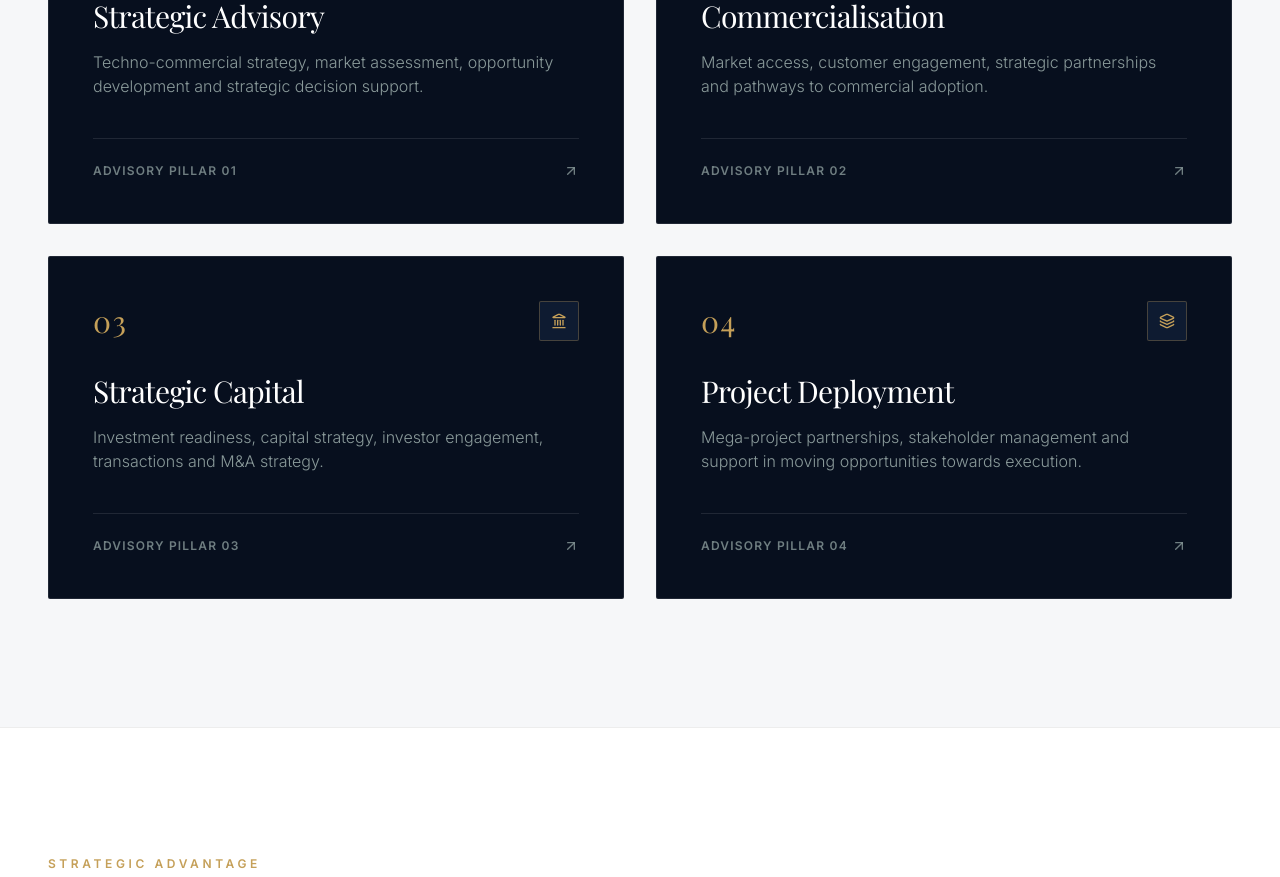
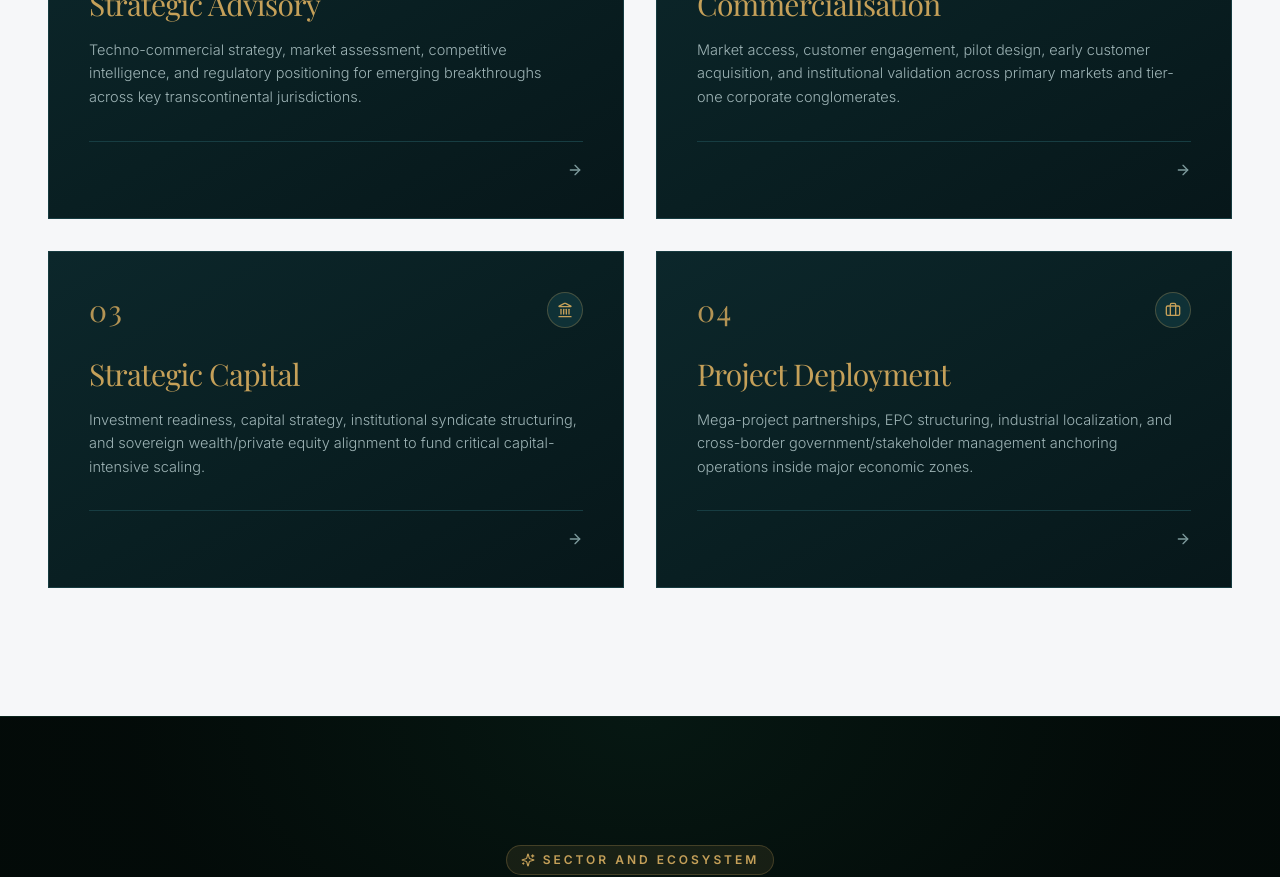
Before and after one commit to leamify/Manara-Nexus, a Next.js app: page / in a window 1280 px wide. Shown: the part 1920-2797 px from the top of the page. Built offline with nearby package versions, Linux system fonts and the light colour scheme; a web font is replaced by a local one.

Commit message:
Update layout, styling and copy across Hero, What We Do, Sectors, and Strategic Advantage

```diff
--- a/src/app/page.tsx
+++ b/src/app/page.tsx
@@ -24,11 +24,11 @@ export default function Home() {
       {/* 3. Capabilities: From opportunity to deployment (2x2 Dark Cards) */}
       <WhatWeDo />
 
-      {/* 4. Architected for Cross-Border Precision & Sovereign Scale (3 White Cards) */}
+      {/* 4. Sector and Ecosystem: Sectors (6 Dark Green Domain Cards & US <> GCC Corridor) */}
+      <Sectors />
+
+      {/* 5. Architected for Cross-Border Precision & Sovereign Scale (3 White Cards) */}
       <StrategicAdvantage />
-
-      {/* 5. Target Domains: Sectors (6 Dark Domain Cards & US <> GCC Corridor) */}
-      <Sectors />
 
       {/* 6. Sovereign & Industrial Mandate Matrix (Tabbed 3-Track Grid) */}
       <Mandates />
--- a/src/components/HeroSection.tsx
+++ b/src/components/HeroSection.tsx
@@ -116,6 +116,15 @@ export const HeroSection: React.FC = () => {
           }}
         />
 
+        {/* Subtle Atmospheric Top Green Glow - Only Visible on Hero Section */}
+        <div
+          className="absolute top-0 left-0 right-0 h-36 sm:h-44 pointer-events-none z-[2]"
+          style={{
+            background:
+              "radial-gradient(ellipse 75% 100% at 50% 0%, rgba(24, 120, 92, 0.15) 0%, rgba(15, 75, 58, 0.05) 50%, transparent 80%)",
+          }}
+        />
+        <div className="absolute top-0 left-0 right-0 h-16 bg-gradient-to-b from-[#18755A]/12 via-[#0F4E3C]/03 to-transparent pointer-events-none z-[2]" />
       </div>
 
       {/* 2. Main Hero Content with Generous Editorial Spacing */}
--- a/src/components/Sectors.tsx
+++ b/src/components/Sectors.tsx
@@ -24,37 +24,37 @@ const sectorsList: SectorItem[] = [
     id: "01",
     name: "Advanced Materials & Carbon Composites",
     icon: Atom,
-    focus: "Next-generation structural materials, polymer technologies, and advanced industrial fibers.",
+    focus: "Advanced materials, carbon composites, industrial applications and next-generation material systems.",
   },
   {
     id: "02",
     name: "Industrial Decarbonisation",
     icon: Flame,
-    focus: "Heavy industry abatement, carbon capture, utilization & storage, and green hydrogen integration.",
+    focus: "Technologies enabling emissions reduction, resource efficiency and industrial transformation.",
   },
   {
     id: "03",
     name: "New Energy & Resource Efficiency",
     icon: Zap,
-    focus: "Renewable power systems, long-duration energy storage, and industrial water & resource closed loops.",
+    focus: "Energy transition, energy efficiency, new-generation fuels, resource optimisation and enabling technologies.",
   },
   {
     id: "04",
     name: "Deep Tech & Climate Technology",
     icon: Cpu,
-    focus: "Breakthrough physics, applied AI in industrial operations, synthetic biology, and climate sensing.",
+    focus: "Technology-led solutions addressing industrial, environmental and infrastructure challenges.",
   },
   {
     id: "05",
     name: "Sustainable Built Environment",
     icon: Building,
-    focus: "Low-carbon concrete, intelligent building enclosures, modular architecture, and urban resilience.",
+    focus: "Materials, technologies and systems supporting more efficient and resilient built environments.",
   },
   {
     id: "06",
     name: "Mega Projects & Infrastructure",
     icon: Globe2,
-    focus: "Giga-project delivery frameworks, sovereign logistics corridors, and smart utility grids.",
+    focus: "Technology, capital and partnership opportunities embedded within large-scale infrastructure and industrial projects.",
   },
 ];
 
@@ -82,18 +82,27 @@ export const Sectors: React.FC = () => {
   };
 
   return (
-    <section id="sectors" className="bg-brand-navy text-white py-24 md:py-32 px-6 md:px-12 relative overflow-hidden">
-      {/* Background Subtle Gradient & Grid */}
-      <div className="absolute inset-0 bg-radial-gradient pointer-events-none opacity-40" />
+    <section
+      id="sectors"
+      className="bg-[#030A08] text-white py-24 md:py-32 px-6 md:px-12 relative overflow-hidden border-t border-[#12362C]/60"
+    >
+      {/* Background Subtle Green Radial Glow & Grid */}
+      <div
+        className="absolute inset-0 pointer-events-none"
+        style={{
+          background:
+            "radial-gradient(ellipse 80% 50% at 50% 0%, rgba(18, 72, 56, 0.22) 0%, rgba(5, 23, 18, 0.08) 50%, transparent 75%)",
+        }}
+      />
       <div className="absolute inset-0 bg-grid-pattern opacity-10 pointer-events-none" />
 
       <div className="max-w-7xl mx-auto relative z-10">
         {/* Header */}
         <div className="max-w-4xl mx-auto text-center mb-16 md:mb-20">
-          <div className="inline-flex items-center gap-2 px-3 py-1 rounded-full bg-brand-gold/10 border border-brand-gold/20 mb-6">
+          <div className="inline-flex items-center gap-2 px-3.5 py-1.5 rounded-full bg-brand-gold/10 border border-brand-gold/25 mb-6">
             <Sparkles className="w-3.5 h-3.5 text-brand-gold" />
             <span className="text-xs uppercase tracking-[0.25em] font-semibold text-brand-gold">
-              Target Domains
+              Sector and Ecosystem
             </span>
           </div>
 
@@ -103,7 +112,7 @@ export const Sectors: React.FC = () => {
           </h2>
         </div>
 
-        {/* 3 Columns Desktop Grid */}
+        {/* 3 Columns Desktop Grid with Rich Dark Green Cards */}
         <motion.div
           variants={containerVariants}
           initial="hidden"
@@ -117,14 +126,17 @@ export const Sectors: React.FC = () => {
               <motion.div
                 key={sector.id}
                 variants={itemVariants}
-                className="group relative p-8 rounded-sm bg-[#0E182D]/70 border border-white/10 hover:border-brand-gold/60 transition-all duration-300 hover:bg-[#12203C]/90 hover:shadow-2xl hover:shadow-black/40 flex flex-col justify-between"
+                className="group relative p-8 rounded-none bg-[#061814]/90 bg-gradient-to-br from-[#09241E] via-[#061A15] to-[#04120E] border border-[#143B30] hover:border-brand-gold/60 transition-all duration-300 hover:shadow-2xl hover:shadow-[#020A07]/60 flex flex-col justify-between"
               >
+                {/* Subtle top indicator bar */}
+                <div className="absolute top-0 left-0 w-0 h-[2px] bg-brand-gold rounded-none transition-all duration-500 ease-out group-hover:w-full" />
+
                 <div>
                   <div className="flex items-center justify-between mb-6">
                     <span className="text-xs font-mono tracking-widest text-brand-gold/80">
                       {sector.id}
                     </span>
-                    <div className="w-9 h-9 rounded-sm border border-brand-gold/20 flex items-center justify-center text-brand-gold group-hover:bg-brand-gold group-hover:text-brand-navy transition-all duration-300">
+                    <div className="w-9 h-9 rounded-full border border-brand-gold/25 bg-[#09241D] flex items-center justify-center text-brand-gold group-hover:bg-brand-gold group-hover:text-[#04120E] group-hover:border-brand-gold transition-all duration-300">
                       <Icon className="w-4 h-4" />
                     </div>
                   </div>
@@ -133,14 +145,9 @@ export const Sectors: React.FC = () => {
                     {sector.name}
                   </h3>
 
-                  <p className="text-brand-gray-muted text-xs md:text-sm leading-relaxed">
+                  <p className="text-[#96ACA8] text-xs md:text-sm leading-relaxed font-light">
                     {sector.focus}
                   </p>
-                </div>
-
-                <div className="mt-6 pt-4 border-t border-white/5 flex items-center justify-between text-[11px] uppercase tracking-wider text-white/40 group-hover:text-brand-gold/80 transition-colors">
-                  <span>Sector Focus</span>
-                  <span className="w-1.5 h-1.5 rounded-full bg-brand-gold/40 group-hover:bg-brand-gold transition-colors" />
                 </div>
               </motion.div>
             );
@@ -155,20 +162,20 @@ export const Sectors: React.FC = () => {
           transition={{ duration: 0.8, delay: 0.3 }}
           className="mt-16 md:mt-20 max-w-3xl mx-auto"
         >
-          <div className="border border-brand-gold/50 bg-gradient-to-r from-[#0C1527] via-[#14233F] to-[#0C1527] p-6 md:p-8 rounded-sm text-center relative shadow-xl shadow-brand-gold/5">
+          <div className="border border-brand-gold/40 bg-gradient-to-r from-[#051713] via-[#092820] to-[#051713] p-6 md:p-8 rounded-lg text-center relative shadow-xl shadow-black/40">
             {/* Corner geometric accents */}
             <div className="absolute top-0 left-0 w-2 h-2 border-t-2 border-l-2 border-brand-gold" />
             <div className="absolute top-0 right-0 w-2 h-2 border-t-2 border-r-2 border-brand-gold" />
             <div className="absolute bottom-0 left-0 w-2 h-2 border-b-2 border-l-2 border-brand-gold" />
             <div className="absolute bottom-0 right-0 w-2 h-2 border-b-2 border-r-2 border-brand-gold" />
 
-            <div className="text-xs uppercase tracking-[0.3em] text-brand-gray-muted mb-2 font-medium">
+            <div className="text-xs uppercase tracking-[0.3em] text-[#86A39E] mb-2 font-medium">
               Cross-Border Specialization
             </div>
             <p className="font-serif text-xl sm:text-2xl md:text-3xl text-brand-gold font-normal tracking-wide">
               Geography expertise: US &lt;&gt; GCC corridor
             </p>
-            <p className="text-xs md:text-sm text-brand-gray-muted mt-3 max-w-xl mx-auto">
+            <p className="text-xs md:text-sm text-[#96ACA8] mt-3 max-w-xl mx-auto leading-relaxed">
               Facilitating bilateral capital formation, proprietary technology licensing, sovereign co-investment, and Middle East industrialization mandates.
             </p>
           </div>
--- a/src/components/StrategicAdvantage.tsx
+++ b/src/components/StrategicAdvantage.tsx
@@ -2,49 +2,53 @@
 
 import React from "react";
 import { motion } from "framer-motion";
-import { Globe2, ShieldCheck, Scale, ArrowUpRight } from "lucide-react";
+import { Compass, Gem, BadgeCheck } from "lucide-react";
 
 interface AdvantageCard {
+  principle: string;
   title: string;
   description: string;
   icon: React.ElementType;
-  tag: string;
 }
 
 const advantageCards: AdvantageCard[] = [
   {
-    tag: "01 / ARCHITECTURE",
-    title: "Dual-Valued Corridor Framework",
+    principle: "PRINCIPLE 01",
+    title: "Our Value Creation Framework",
     description:
-      "Institutional alignment bridging United States breakthrough technologies with GCC sovereign deployment capacity, patient capital, and anchor industrialization mandates.",
-    icon: Globe2,
+      "Proprietary techno-commercial architecture bridging advanced innovation and sovereign capital deployment with measurable milestone engineering.",
+    icon: Compass,
   },
   {
-    tag: "02 / RIGOR",
-    title: "Techno-Commercial De-risking",
+    principle: "PRINCIPLE 02",
+    title: "Long-Term Relationship & Deep Involvement",
     description:
-      "Rigorous evaluation harmonizing Technical Readiness Levels (TRL) with commercial adoption pathways, bankability benchmarks, and binding offtake agreements.",
-    icon: ShieldCheck,
+      "Beyond isolated assignments, broker introductions, and episodic transactions—we serve as enduring co-architects invested in multi-year ecosystem success.",
+    icon: Gem,
   },
   {
-    tag: "03 / EXECUTION",
-    title: "Institutional Execution Excellence",
+    principle: "PRINCIPLE 03",
+    title: "Successfully Executed Deals Across Ecosystems",
     description:
-      "Direct senior partner immersion navigating regulatory clearances, sovereign co-investment syndicates, and complex cross-border joint venture transactions.",
-    icon: Scale,
+      "A proven track record of closed bilateral cross-border mandates and high-stakes deployments steered directly by Joel Coville & Madhurima Roy across US and GCC ecosystems.",
+    icon: BadgeCheck,
   },
 ];
 
 export const StrategicAdvantage: React.FC = () => {
   return (
-    <section className="bg-white py-24 md:py-32 px-6 md:px-12 relative border-t border-neutral-200/70">
+    <section
+      id="strategic-advantage"
+      className="bg-[#F7F9F8] py-24 md:py-32 px-6 md:px-12 relative border-t border-neutral-200/70"
+    >
       <div className="max-w-7xl mx-auto">
         {/* Section Header */}
         <div className="max-w-3xl mb-16 md:mb-20">
-          <div className="text-xs uppercase tracking-[0.3em] font-semibold text-brand-gold mb-3">
-            STRATEGIC ADVANTAGE
+          <div className="inline-flex items-center gap-2 text-xs uppercase tracking-[0.3em] font-semibold text-[#9E7B38] mb-4">
+            <span className="w-1.5 h-1.5 rounded-full bg-[#9E7B38]" />
+            <span>WHY MANARA</span>
           </div>
-          <h2 className="font-serif text-3xl sm:text-4xl md:text-5xl text-brand-navy tracking-tight font-normal leading-[1.2]">
+          <h2 className="font-serif text-3xl sm:text-4xl md:text-5xl text-[#0A1612] tracking-tight font-normal leading-[1.2]">
             Architected for Cross-Border Precision &amp; Sovereign Scale.
           </h2>
         </div>
@@ -55,35 +59,30 @@ export const StrategicAdvantage: React.FC = () => {
             const Icon = card.icon;
             return (
               <motion.div
-                key={card.title}
+                key={card.principle}
                 initial={{ opacity: 0, y: 24 }}
                 whileInView={{ opacity: 1, y: 0 }}
                 viewport={{ once: true }}
                 transition={{ duration: 0.6, delay: idx * 0.12 }}
-                className="bg-[#FAFAFB] p-8 md:p-10 rounded-sm border border-neutral-200/90 hover:border-brand-gold/60 transition-all duration-300 hover:shadow-xl hover:shadow-neutral-200/60 flex flex-col justify-between group"
+                className="bg-white p-8 md:p-10 rounded-xl border border-neutral-200/80 shadow-md shadow-neutral-200/40 hover:shadow-xl hover:border-brand-gold/60 transition-all duration-300 flex flex-col justify-between group"
               >
                 <div>
                   <div className="flex items-center justify-between mb-8">
-                    <span className="text-[11px] font-mono uppercase tracking-widest text-neutral-400 group-hover:text-brand-gold transition-colors">
-                      {card.tag}
+                    <span className="text-[11px] font-sans font-medium uppercase tracking-[0.25em] text-neutral-400 group-hover:text-brand-gold transition-colors">
+                      {card.principle}
                     </span>
-                    <div className="w-10 h-10 rounded-sm bg-white border border-neutral-200 flex items-center justify-center text-brand-navy group-hover:border-brand-gold group-hover:text-brand-gold transition-all duration-300 shadow-sm">
+                    <div className="w-9 h-9 rounded-full bg-[#F7F9F8] border border-neutral-200/80 flex items-center justify-center text-[#9E7B38] group-hover:border-brand-gold group-hover:bg-brand-gold group-hover:text-white transition-all duration-300">
                       <Icon className="w-4 h-4" />
                     </div>
                   </div>
 
-                  <h3 className="font-serif text-2xl text-brand-navy font-normal mb-4 tracking-tight group-hover:text-brand-gold transition-colors duration-200 leading-snug">
+                  <h3 className="font-serif text-2xl md:text-[25px] text-[#0A1612] font-normal mb-4 tracking-tight leading-[1.3] group-hover:text-[#9E7B38] transition-colors duration-200">
                     {card.title}
                   </h3>
 
-                  <p className="text-neutral-600 text-sm md:text-base leading-relaxed font-sans font-light">
+                  <p className="text-neutral-500 text-xs sm:text-[13.5px] leading-relaxed font-sans font-light">
                     {card.description}
                   </p>
-                </div>
-
-                <div className="mt-8 pt-6 border-t border-neutral-200/60 flex items-center justify-between text-xs tracking-wider uppercase font-semibold text-neutral-400 group-hover:text-brand-gold transition-colors">
-                  <span>Corridor Standard</span>
-                  <ArrowUpRight className="w-4 h-4 transition-transform group-hover:translate-x-0.5 group-hover:-translate-y-0.5" />
                 </div>
               </motion.div>
             );
--- a/src/components/WhatWeDo.tsx
+++ b/src/components/WhatWeDo.tsx
@@ -2,7 +2,7 @@
 
 import React from "react";
 import { motion } from "framer-motion";
-import { Briefcase, TrendingUp, Landmark, Layers, ArrowUpRight } from "lucide-react";
+import { Compass, TrendingUp, Landmark, Briefcase, ArrowRight } from "lucide-react";
 
 interface ServiceItem {
   id: string;
@@ -16,29 +16,29 @@ const services: ServiceItem[] = [
     id: "01",
     title: "Strategic Advisory",
     description:
-      "Techno-commercial strategy, market assessment, opportunity development and strategic decision support.",
-    icon: Briefcase,
+      "Techno-commercial strategy, market assessment, competitive intelligence, and regulatory positioning for emerging breakthroughs across key transcontinental jurisdictions.",
+    icon: Compass,
   },
   {
     id: "02",
     title: "Commercialisation",
     description:
-      "Market access, customer engagement, strategic partnerships and pathways to commercial adoption.",
+      "Market access, customer engagement, pilot design, early customer acquisition, and institutional validation across primary markets and tier-one corporate conglomerates.",
     icon: TrendingUp,
   },
   {
     id: "03",
     title: "Strategic Capital",
     description:
-      "Investment readiness, capital strategy, investor engagement, transactions and M&A strategy.",
+      "Investment readiness, capital strategy, institutional syndicate structuring, and sovereign wealth/private equity alignment to fund critical capital-intensive scaling.",
     icon: Landmark,
   },
   {
     id: "04",
     title: "Project Deployment",
     description:
-      "Mega-project partnerships, stakeholder management and support in moving opportunities towards execution.",
-    icon: Layers,
+      "Mega-project partnerships, EPC structuring, industrial localization, and cross-border government/stakeholder management anchoring operations inside major economic zones.",
+    icon: Briefcase,
   },
 ];
 
@@ -71,14 +71,14 @@ export const WhatWeDo: React.FC = () => {
         {/* Section Header */}
         <div className="mb-14 md:mb-16">
           <div className="text-xs uppercase tracking-[0.3em] font-semibold text-brand-gold mb-3">
-            CAPABILITIES & DEPLOYMENT
+            WHAT WE DO
           </div>
           <h2 className="font-serif text-3xl sm:text-4xl md:text-5xl text-brand-navy tracking-tight font-normal">
             From opportunity to deployment.
           </h2>
         </div>
 
-        {/* 2x2 Grid Layout with Dark Luxury Cards */}
+        {/* 2x2 Grid Layout with Dark Green-Blue Luxury Cards */}
         <motion.div
           variants={containerVariants}
           initial="hidden"
@@ -92,33 +92,34 @@ export const WhatWeDo: React.FC = () => {
               <motion.div
                 key={service.id}
                 variants={cardVariants}
-                className="group relative bg-[#070F1E] p-8 md:p-11 rounded-sm border border-white/10 hover:border-brand-gold/70 transition-all duration-300 hover:shadow-2xl hover:shadow-black/30 flex flex-col justify-between"
+                className="group relative bg-[#091F22] bg-gradient-to-br from-[#0C272B] via-[#091F22] to-[#07171A] p-8 md:p-10 rounded-none border border-[#163B40] hover:border-brand-gold/60 transition-all duration-300 hover:shadow-2xl hover:shadow-[#06181B]/40 flex flex-col justify-between"
               >
                 {/* Subtle top indicator bar */}
-                <div className="absolute top-0 left-0 w-0 h-[2px] bg-brand-gold transition-all duration-500 ease-out group-hover:w-full" />
+                <div className="absolute top-0 left-0 w-0 h-[2px] bg-brand-gold rounded-none transition-all duration-500 ease-out group-hover:w-full" />
 
                 <div>
-                  <div className="flex items-center justify-between mb-8">
-                    <span className="font-serif text-3xl font-normal text-brand-gold tracking-wider">
+                  <div className="flex items-center justify-between mb-7">
+                    <span className="font-serif text-3xl font-normal text-brand-gold/90 tracking-wider">
                       {service.id}
                     </span>
-                    <div className="w-10 h-10 rounded-sm border border-brand-gold/30 bg-[#0E1B31] flex items-center justify-center text-brand-gold group-hover:bg-brand-gold group-hover:text-brand-navy transition-all duration-300">
+                    <div className="w-9 h-9 rounded-full border border-brand-gold/30 bg-[#0F3136] flex items-center justify-center text-brand-gold group-hover:border-brand-gold group-hover:bg-brand-gold group-hover:text-brand-navy transition-all duration-300">
                       <Icon className="w-4 h-4" />
                     </div>
                   </div>
 
-                  <h3 className="font-serif text-2xl md:text-3xl text-white font-normal mb-4 tracking-tight group-hover:text-brand-gold transition-colors duration-200">
+                  {/* Golden Colored Title */}
+                  <h3 className="font-serif text-2xl md:text-3xl text-brand-gold font-normal mb-4 tracking-tight">
                     {service.title}
                   </h3>
 
-                  <p className="text-brand-gray-muted text-sm sm:text-base leading-relaxed font-sans font-light">
+                  <p className="text-[#9DB3B5] text-sm sm:text-[14.5px] leading-relaxed font-sans font-light">
                     {service.description}
                   </p>
                 </div>
 
-                <div className="mt-10 pt-6 border-t border-white/10 flex items-center justify-between text-xs tracking-widest uppercase font-semibold text-brand-gray-muted/80 group-hover:text-brand-gold transition-colors">
-                  <span>Advisory Pillar {service.id}</span>
-                  <ArrowUpRight className="w-4 h-4 transition-transform duration-300 group-hover:translate-x-0.5 group-hover:-translate-y-0.5" />
+                {/* Card Footer: Arrow only, bottom texts completely removed */}
+                <div className="mt-8 pt-5 border-t border-[#173D42] flex items-center justify-end">
+                  <ArrowRight className="w-4 h-4 text-[#7D9A9C] group-hover:text-brand-gold group-hover:translate-x-1 transition-all duration-300" />
                 </div>
               </motion.div>
             );
```
Also changed, not shown: src/components/Navbar.tsx (+0 -10 lines).
